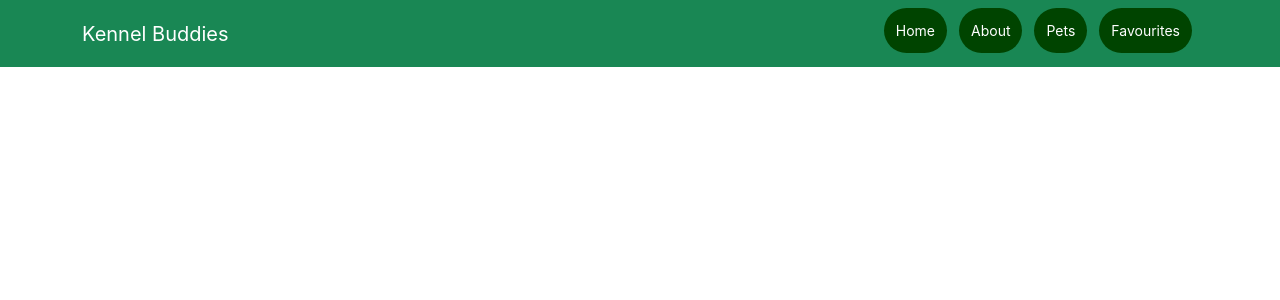
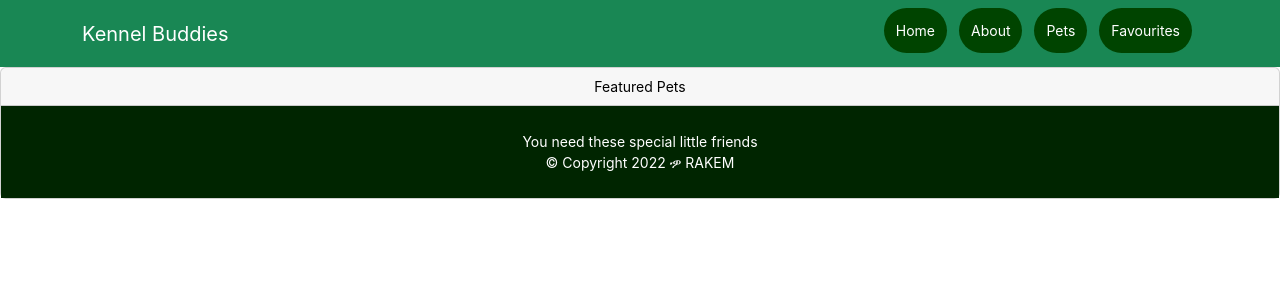
Before and after one commit to kevinzepwa/kennel-buddies, a React (Create React App) app: page /favourite in a window 1280 px wide. Shown: the top 300 px of the page. Built offline with nearby package versions, Linux system fonts and the light colour scheme.

Commit message:
feat(Favourites and Footer): composed Fav component and footer

```diff
--- a/src/App.css
+++ b/src/App.css
@@ -163,3 +163,13 @@ div.transbox h1 {
   background: #b8ffb2;
   color: #fff;
 }
+
+/* Footer */
+.footer {
+  color: #fff;
+  background-color: #002500;
+  text-align: center;
+  padding: 25px 0;
+  bottom: 0;
+  margin-top: auto;
+}
--- a/src/App.js
+++ b/src/App.js
@@ -5,7 +5,7 @@ import NavBar from "./components/NavBar";
 import Home from './pages/Home';
 import About from "./pages/About";
 import Pets from './pages/Pets'
-import Favourites from './pages/Favourites'
+import Favourite from './pages/Favourite'
 import 'bootstrap/dist/css/bootstrap.min.css';  //I'm using the CDN instead
 
 
@@ -43,7 +43,7 @@ function App() {
                                             data={data}
                                             // imgPlaceholder={imgPlaceholder}
                                             />} />
-            <Route path='/Favourites' element={<Favourites /> } />
+            <Route path='/favourite' element={<Favourite /> } />
         </Routes>
         </div>
     )
--- a/src/components/Footer.jsx
+++ b/src/components/Footer.jsx
@@ -1,11 +1,12 @@
-import React from 'react'
+import React from "react";
 
 function Footer() {
-  return (
-    <div className="footer">
-      <h1>Footer</h1>
-    </div>
-  );
+    return (
+      <div className="footer">
+        You need these special little friends <br/>
+        &#169; Copyright 2022 &#x12cf; RAKEM
+      </div>
+    );
 }
 
 export default Footer;
--- /dev/null
+++ b/src/pages/Favourite.jsx
@@ -0,0 +1,14 @@
+import Card from 'react-bootstrap/Card';
+import Footer from '../components/Footer';
+
+function Favourite() {
+  return (
+    <Card className="text-center">
+      <Card.Header>Featured Pets</Card.Header>
+
+      <Footer />
+    </Card>
+  );
+}
+
+export default Favourite;
--- a/src/pages/Favourites.jsx
+++ /dev/null
@@ -1,11 +0,0 @@
-import React from 'react'
-
-function Favourites() {
-  return (
-    <div className="favourites">
-      <h1>Favourites</h1>
-    </div>
-  );
-}
-
-export default Favourites;
```
